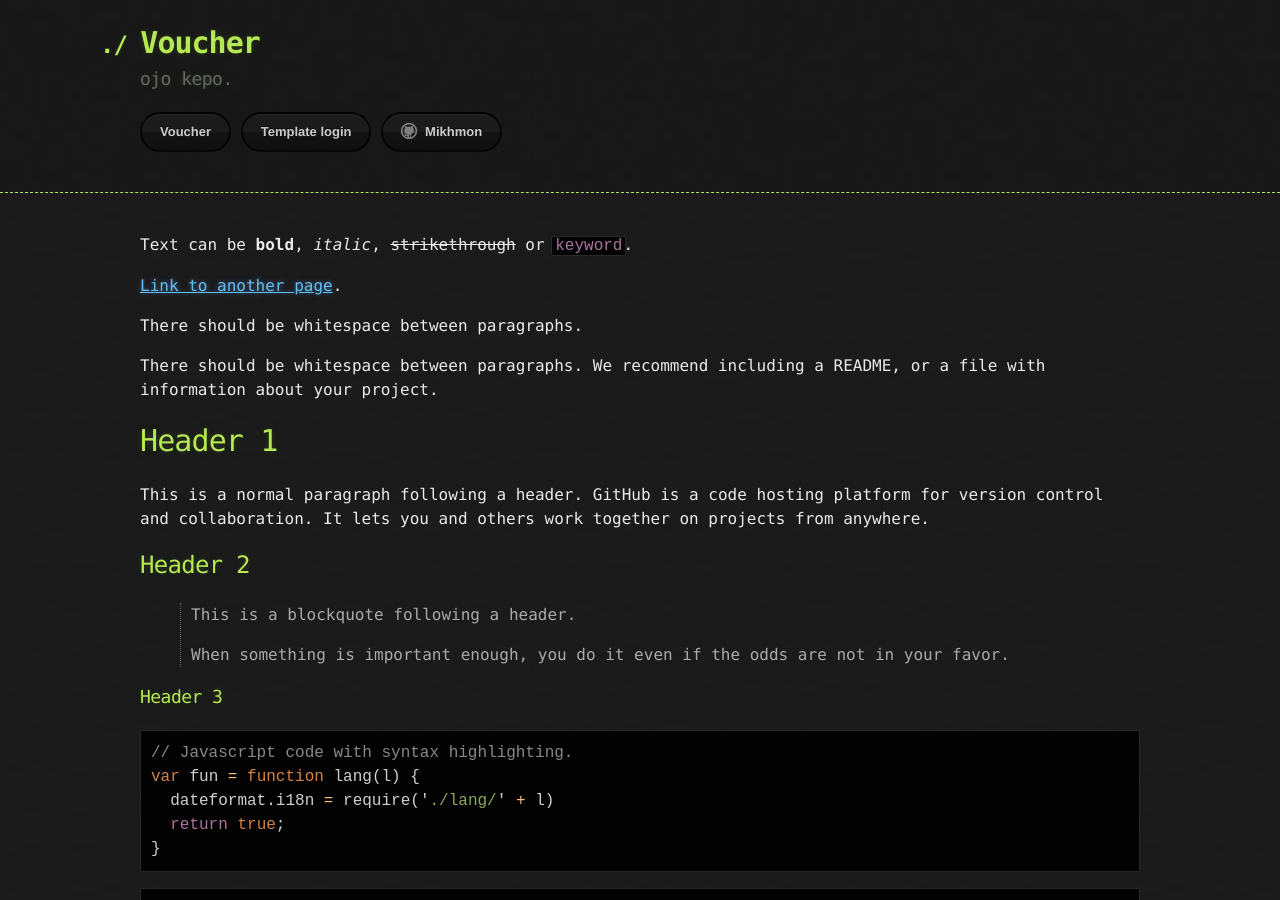
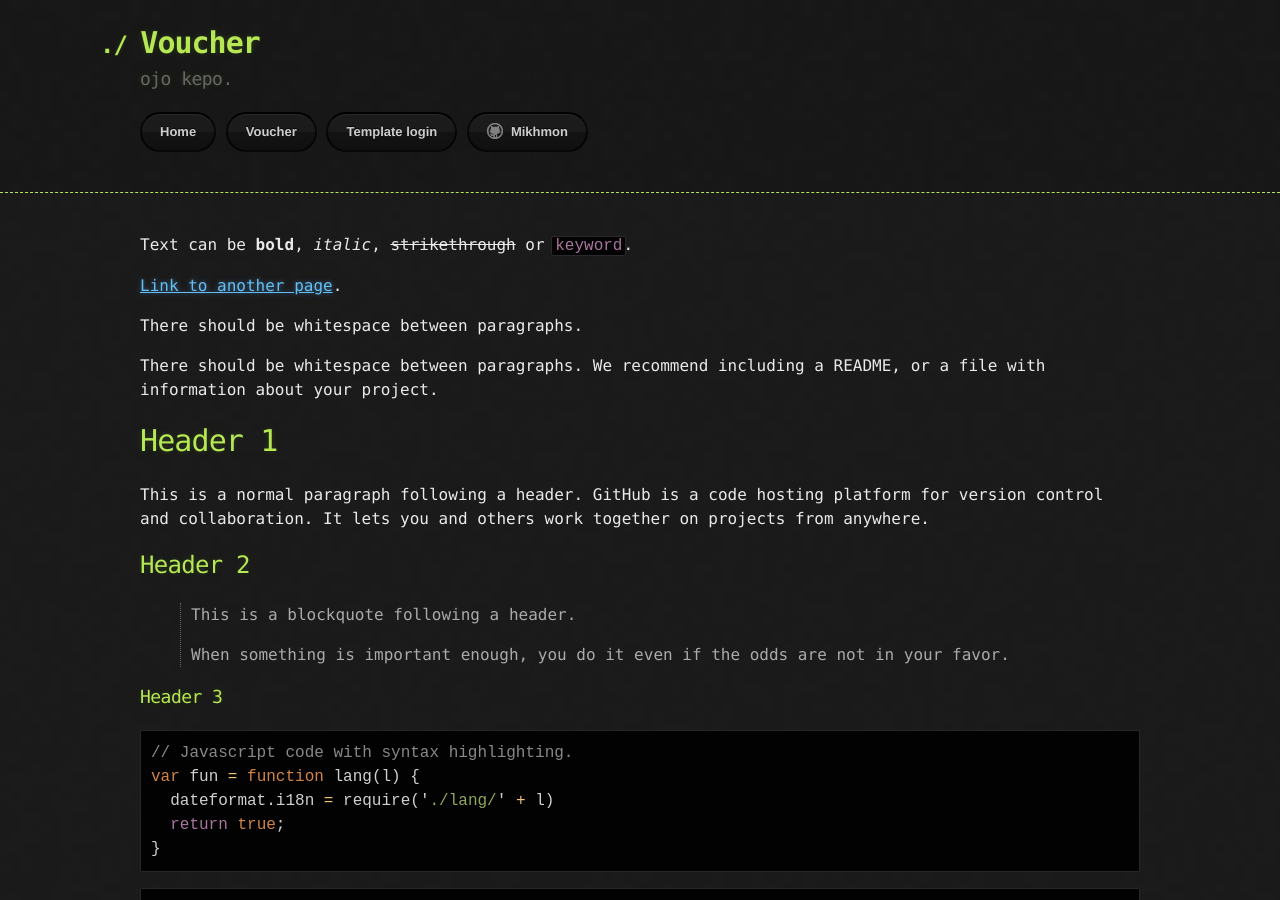
Before and after one commit to ukhaiz/voucher, a Jekyll site: the page built from index.md, in a window 1280 px wide and 900 px high. Built offline with Jekyll 4.4.1, drawn with Linux system fonts in a browser that asks for light colours.

Commit message:
Update default.html

```diff
--- a/_layouts/default.html
+++ b/_layouts/default.html
@@ -18,6 +18,7 @@
 
         <section id="downloads">
           {% if site.show_downloads %}
+            <a href="https://ukhaiz.github.io" class="btn">Home</a>
             <a href="https://ukhaiz.github.io/voucher" class="btn">Voucher</a>
             <a href="https://ukhaiz.github.io/Template-login" class="btn">Template login</a>
           {% endif %}
```
